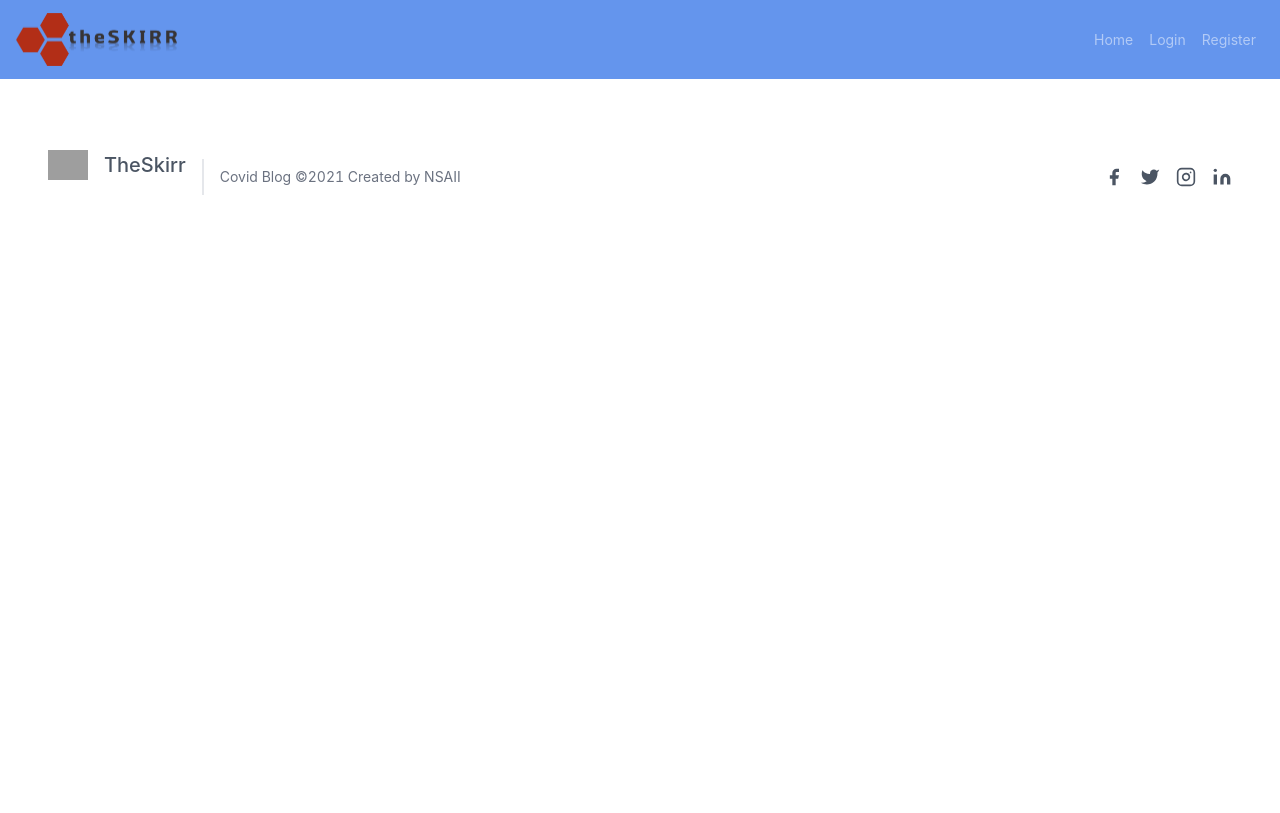
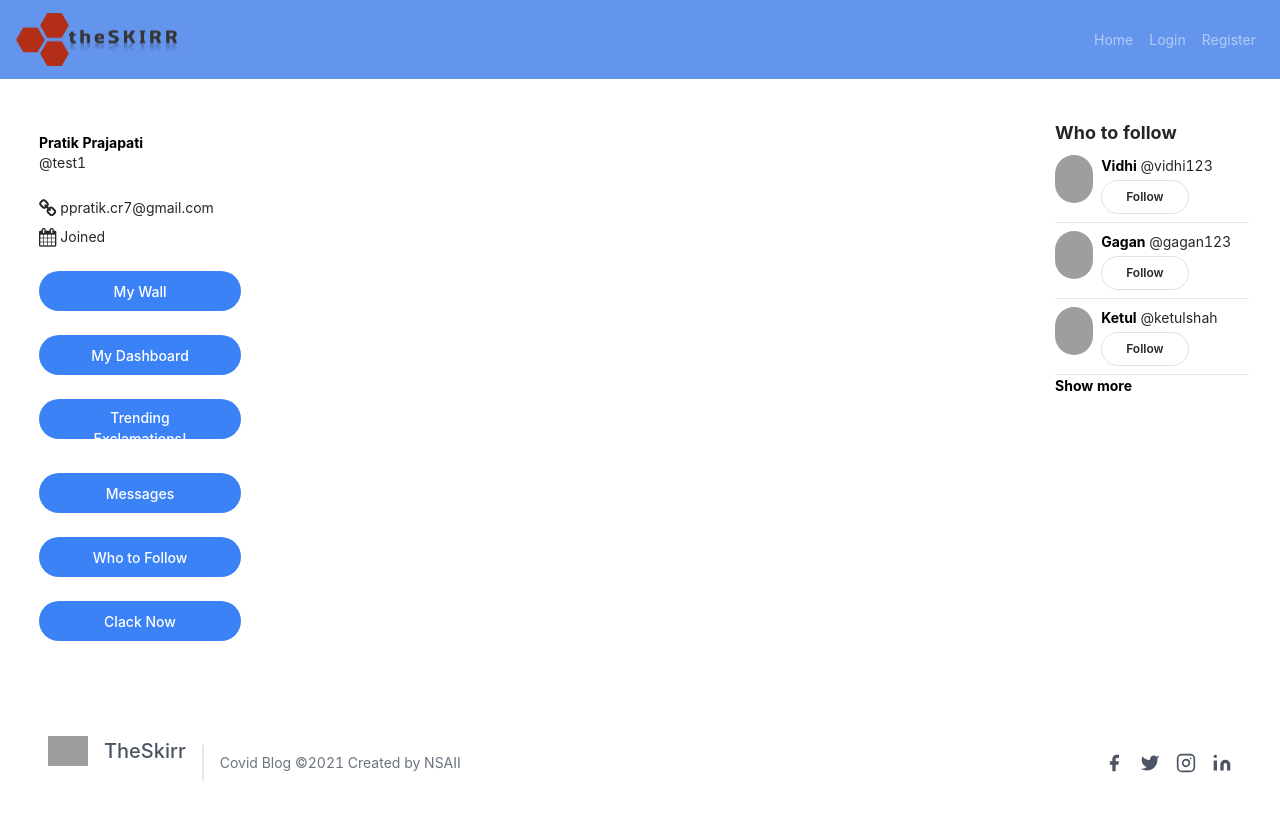
Before and after one commit to ppratikcr7/TheSkirr, a Django app: template templates/profiles/detail.html in a window 1280 px wide. Before the commit the page ends 195 px from the top, so only its background shows below. Run offline with Django 3.2, Linux system fonts and the light colour scheme; the template is opened without the code that fills it: most values are stand-ins (such as "Sample title", 1, 10 or a date in 2020); some libraries are stand-ins or nearby versions; grey boxes are pictures that could not be loaded.

Commit message:
Complete delete function, profile view, dasgboard dynamic bio except email

```diff
--- a/accounts/models.py
+++ b/accounts/models.py
@@ -15,7 +15,7 @@
     gender = models.CharField(max_length=1, choices=GENDER_CHOICES)
     dob = models.DateField(null=True, blank=True)
     phone_number = models.IntegerField(null=True, blank=True)
-    email_id = models.EmailField(max_length=220, null=True, blank=True)
+    email = models.EmailField(max_length=220, null=True, blank=True)
     username = models.CharField(max_length=220, null=True, blank=True)
     password1 = models.CharField(max_length=220, null=True, blank=True)
     password2 = models.CharField(max_length=220, null=True, blank=True)
--- a/accounts/registerForm.py
+++ b/accounts/registerForm.py
@@ -19,7 +19,7 @@
         attrs={'class': 'form-control', 'placeholder': 'Last Name', 'id': 'username'}))
     phone_number = forms.IntegerField(widget=forms.NumberInput(
         attrs={'class': 'form-control', 'placeholder': 'Phone', 'id': 'username'}))
-    email_id = forms.EmailField(max_length=100,widget=forms.TextInput(
+    email = forms.EmailField(max_length=100,widget=forms.TextInput(
         attrs={'class': 'form-control', 'placeholder': 'Email', 'id': 'username'}))
     username = forms.CharField(max_length=100,widget=forms.TextInput(
         attrs={'class': 'form-control', 'placeholder': 'User Name', 'id': 'username'}))
@@ -44,4 +44,4 @@
 
     class Meta:
         model = User
-        fields = ('username','first_name','last_name','phone_number', 'email_id','dob', 'password1', 'password2','gender' )
+        fields = ('username','first_name','last_name','phone_number', 'email','dob', 'password1', 'password2','gender' )
--- a/accounts/views.py
+++ b/accounts/views.py
@@ -53,12 +53,12 @@
         first_name = request.POST['first_name']
         last_name = request.POST['last_name']
         phone_number = request.POST['phone_number']
-        email_id = request.POST['email_id']
+        email = request.POST['email']
         dob = request.POST['dob']
         password1 = request.POST['password1']
         password2 = request.POST['password2']
         gender = request.POST['gender']
-        ins = UserRegisterDetails(username=username,first_name=first_name,last_name=last_name,phone_number=phone_number, email_id=email_id,dob=dob,password1=password1, password2=password2,gender=gender)
+        ins = UserRegisterDetails(username=username,first_name=first_name,last_name=last_name,phone_number=phone_number, email=email,dob=dob,password1=password1, password2=password2,gender=gender)
         ins.save()
         user = form.save(commit=False)
         user.is_active = False
@@ -72,7 +72,7 @@
             'uid':urlsafe_base64_encode(force_bytes(user.pk)),
             'token':account_activation_token.make_token(user),
         })
-        to_email = form.cleaned_data.get('email_id')
+        to_email = form.cleaned_data.get('email')
 
         email = EmailMessage(
                     mail_subject, message, to=[to_email]
--- a/profiles/api/urls.py
+++ b/profiles/api/urls.py
@@ -2,12 +2,16 @@
 
 from .views import (
     profile_detail_api_view,
+    profile_details,
+    profile_username
 )
 '''
 CLIENT
 Base ENDPOINT /api/profiles/
 '''
 urlpatterns = [
-    path('<str:username>/', profile_detail_api_view),
+    # path('<str:username>/', profile_detail_api_view),
+    path('<str:username>/', profile_details),
+    path('get_username/', profile_username),
     path('<str:username>/follow', profile_detail_api_view),
 ]
--- a/profiles/urls.py
+++ b/profiles/urls.py
@@ -1,9 +1,9 @@
 from django.urls import path
 
 
-from .views import profile_detail_view, profile_update_view
+from .views import profile_view, profile_update_view
 
 urlpatterns = [
     path('edit', profile_update_view),
-    path('<str:username>', profile_detail_view),
+    path('<str:username>', profile_view),
 ]
--- a/profiles/views.py
+++ b/profiles/views.py
@@ -3,8 +3,6 @@
 
 from .forms import ProfileForm
 from .models import Profile
-
-
 
 def profile_update_view(request, *args, **kwargs):
     if not request.user.is_authenticated: # is_authenticated()
@@ -36,7 +34,7 @@
 
 
 
-def profile_detail_view(request, username, *args, **kwargs):
+def profile_view(request, username, *args, **kwargs):
     # get the profile for the passed username
     qs = Profile.objects.filter(user__username=username)
     if not qs.exists():
--- a/templates/components/RegisterForm.html
+++ b/templates/components/RegisterForm.html
@@ -28,9 +28,9 @@
         {{ form.phone_number.errors }}
     </div>
     <div class="form-group">
-        <label for="{{ form.email_id.id_for_label }}">EmailId:</label>
-        {{ form.email_id }}
-        {{ form.email_id.errors }}
+        <label for="{{ form.email.id_for_label }}">EmailId:</label>
+        {{ form.email }}
+        {{ form.email.errors }}
     </div>
     <div class="form-group">
         <label for="{{ form.dob.id_for_label }}">DOB:</label>
--- a/templates/profiles/detail.html
+++ b/templates/profiles/detail.html
@@ -2,10 +2,105 @@
 
 {% block content %}
 
-<div class="tweetme-2-profile-badge" data-username="{{ username }}" ></div>
 
-<div id='tweetme-2'
-data-username="{{ username }}"
-data-can-tweet="false"></div>
+<div class="container mx-auto flex flex-col lg:flex-row mt-3 text-sm leading-normal">
+    <div class="w-full lg:w-1/5 pl-4 lg:pl-0 pr-6 mt-8 mb-4">
+        <h1><a href="#" class="text-black font-bold no-underline hover:underline">Pratik Prajapati</a></h1>
+        <div class="mb-4"><a href="#" class="text-grey-darker no-underline hover:underline">@test1</a></div>
 
+        <div class="mb-2"><i class="fa fa-link fa-lg text-grey-darker mr-1"></i><a href="#" class="text-teal no-underline hover:underline">ppratik.cr7@gmail.com</a></div>
+        <div class="mb-4"><i class="fa fa-calendar fa-lg text-grey-darker mr-1"></i><a href="#" class="text-teal no-underline hover:underline">Joined </a></div>
+        <div class="mb-4">
+            <button href="/profiles?username=test1" class="bg-blue-500 hover:bg-teal-dark text-white font-medium py-2 px-4 rounded-full w-full h-10">My Wall</button>
+        </div>
+        <div class="mb-4">
+            <button href="" class="bg-blue-500 hover:bg-teal-dark text-white font-medium py-2 px-4 rounded-full w-full h-10">My Dashboard</button>
+        </div>
+        <div class="mb-4">
+            <button href="" class="bg-blue-500 hover:bg-teal-dark text-white font-medium py-2 px-4 rounded-full w-full h-10">Trending Exclamations!</button>
+        </div>
+        <div class="mb-4">
+            <button href="" class="bg-blue-500 hover:bg-teal-dark text-white font-medium py-2 px-4 rounded-full w-full h-10">Messages</button>
+        </div>
+        <div class="mb-4">
+            <button href="" class="bg-blue-500 hover:bg-teal-dark text-white font-medium py-2 px-4 rounded-full w-full h-10">Who to Follow</button>
+        </div>
+        <div class="mb-4">
+            <button href="" class="bg-blue-500 hover:bg-teal-dark text-white font-medium py-2 px-4 rounded-full w-full h-10">Clack Now</button>
+        </div>
+    </div>
+
+    <div class="w-full lg:w-3/5 bg-white mb-4">
+         <!-- profile -->
+         <div class="tweetme-2-profile-badge" data-username="{{ username }}" style="margin:20 auto;padding:20px 20px 20px 20px;"><br/></div>
+        <div id='tweetme-2' style="margin:20 auto;padding:20px 20px 20px 20px;"
+        data-username="{{ username }}"
+        data-can-tweet="false"></div>
+    </div>
+
+    <div class="w-full lg:w-1/5 pl-4">
+        <div class="bg-white p-3 mb-3">
+            <div>
+                <span class="text-lg font-bold">Who to follow</span>
+            </div>
+            <div class="flex border-b border-solid border-grey-light">
+                <div class="py-2">
+                    <a href="#"><img src="https://s3-us-west-2.amazonaws.com/s.cdpn.io/195612/tt_follow1.jpg" alt="follow1" class="rounded-full h-12 w-12" /></a>
+                </div>
+                <div class="pl-2 py-2 w-full">
+                    <div class="flex justify-between mb-1">
+                        <div>
+                            <a href="#" class="font-bold text-black">Vidhi</a> <a href="#" class="text-grey-dark">@vidhi123</a>
+                        </div>
+                    </div>
+                    <div>
+                        <button class="bg-transparent text-xs hover:bg-teal text-teal font-semibold hover:text-white py-2 px-6 border border-teal hover:border-transparent rounded-full">
+                            Follow
+                        </button>
+                    </div>
+                </div>
+            </div>
+            <div class="flex border-b border-solid border-grey-light">
+                <div class="py-2">
+                    <a href="#"><img src="https://s3-us-west-2.amazonaws.com/s.cdpn.io/195612/tt_follow2.jpg" alt="follow1" class="rounded-full h-12 w-12" /></a>
+                </div>
+                <div class="pl-2 py-2 w-full">
+                    <div class="flex justify-between mb-1">
+                        <div>
+                            <a href="#" class="font-bold text-black">Gagan</a> <a href="#" class="text-grey-dark">@gagan123</a>
+                        </div>
+                    </div>
+                    <div>
+                        <button class="bg-transparent text-xs hover:bg-teal text-teal font-semibold hover:text-white py-2 px-6 border border-teal hover:border-transparent rounded-full">
+                            Follow
+                        </button>
+                    </div>
+                </div>
+            </div>
+
+            <div class="flex border-b border-solid border-grey-light">
+                <div class="py-2">
+                    <a href="#"><img src="https://s3-us-west-2.amazonaws.com/s.cdpn.io/195612/tt_follow3.jpg" alt="follow1" class="rounded-full h-12 w-12" /></a>
+                </div>
+                <div class="pl-2 py-2 w-full">
+                    <div class="flex justify-between mb-1">
+                        <div>
+                            <a href="#" class="font-bold text-black">Ketul</a> <a href="#" class="text-grey-dark">@ketulshah</a>
+                        </div>
+                    </div>
+                    <div>
+                        <button class="bg-transparent text-xs hover:bg-teal text-teal font-semibold hover:text-white py-2 px-6 border border-teal hover:border-transparent rounded-full">
+                            Follow
+                        </button>
+                    </div>
+                </div>
+            </div>
+            <div class="flex justify-between mb-1">
+                <div>
+                    <a href="#" class="font-bold text-black">Show more</a>
+                </div>
+            </div>
+        </div>
+    </div>
+</div>
 {% endblock content %}
--- a/tweetme2-web/src/lookup/components.js
+++ b/tweetme2-web/src/lookup/components.js
@@ -21,9 +21,9 @@
   }
   const xhr = new XMLHttpRequest()
   const url = `http://localhost:8000/api${endpoint}`
+  console.log("url", url)
   xhr.responseType = "json"
   const csrftoken = getCookie('csrftoken');
-  console.log("token:", csrftoken);
   xhr.open(method, url)
   xhr.setRequestHeader("Content-Type", "application/json")
 
--- a/tweetme2-web/src/tweets/detail.js
+++ b/tweetme2-web/src/tweets/detail.js
@@ -25,8 +25,6 @@
 
   const tweetTimestampRaw = `${tweet.timestamp}`;
   const tweetTimestampClean = formatDate(tweetTimestampRaw);
-  console.log(tweetTimestampClean);
-
 
   const handleLink = (event) => {
     event.preventDefault()
@@ -74,7 +72,7 @@
           <ActionBtn className={"fa fa-thumbs-up"} tweet={actionTweet} didPerformAction={handlePerformAction} action={{ type: "like", display: "Likes" }} />
           <ActionBtn className={"fa fa-thumbs-down"} tweet={actionTweet} didPerformAction={handlePerformAction} action={{ type: "unlike", display: "Unlike" }} />
           <ActionBtn className={"fa fa-retweet fa-lg mr-2"} tweet={actionTweet} didPerformAction={handlePerformAction} action={{ type: "retweet", display: "Reclack" }} />
-          <ActionBtn className={"fa fa-retweet fa-lg mr-2"} tweet={actionTweet} didPerformAction={handlePerformAction} action={{ type: "delete", display: "Delete" }} />
+          <ActionBtn className={"fa fa-delete fa-lg mr-2"} tweet={actionTweet} didPerformAction={handlePerformAction} action={{ type: "delete", display: "Delete" }} />
 
         </React.Fragment>
         }
```
Also changed, not shown: profiles/api/views.py (+27 -0 lines), tweetme2-web/src/MainComponent/Dashboard/Dashboard.jsx (+33 -20 lines), tweetme2-web/src/profiles/badge.js (+7 -7 lines), tweets/api/views.py (+12 -2 lines).
